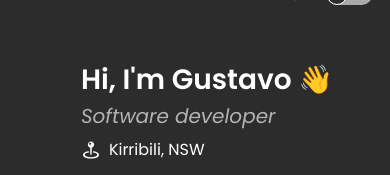
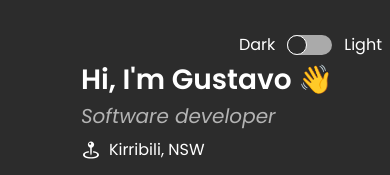
Before and after one commit to gstvcalca/MyCvv2, a plain HTML site: page index.html in a window 390 px wide. Shown: the top 175 px of the page. Drawn offline with Linux system fonts and the light colour scheme.

Commit message:
fix: toggle responsiveness

```diff
--- a/index.css
+++ b/index.css
@@ -561,8 +561,11 @@ svg.icon > path {
   width: 100%;
   grid-area: toggle;
   position: absolute;
-  top: -50px;
-  right: -40px;
+
+  @media (min-width: 1080px){
+    top: -50px;
+    right: -40px;
+  }
 }
 
 .switch {
```
Also changed, not shown: 1 other file.
